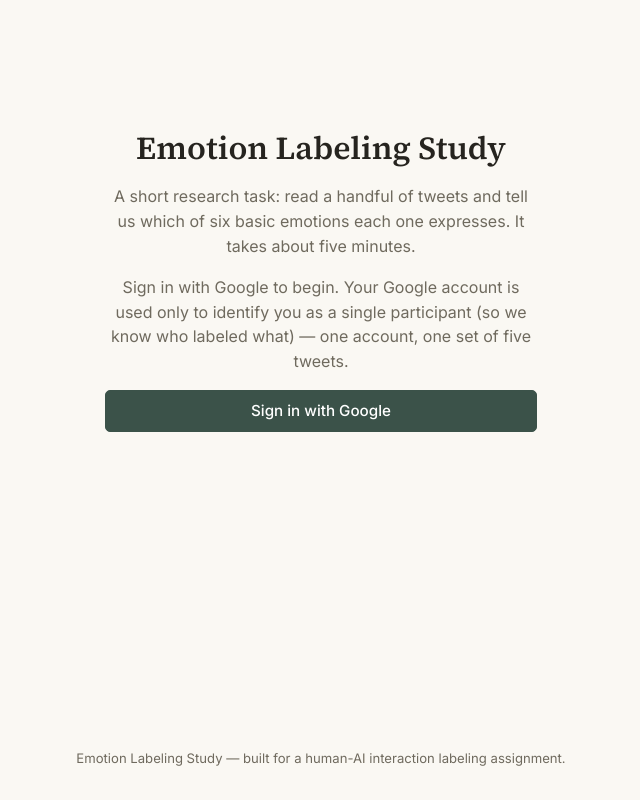
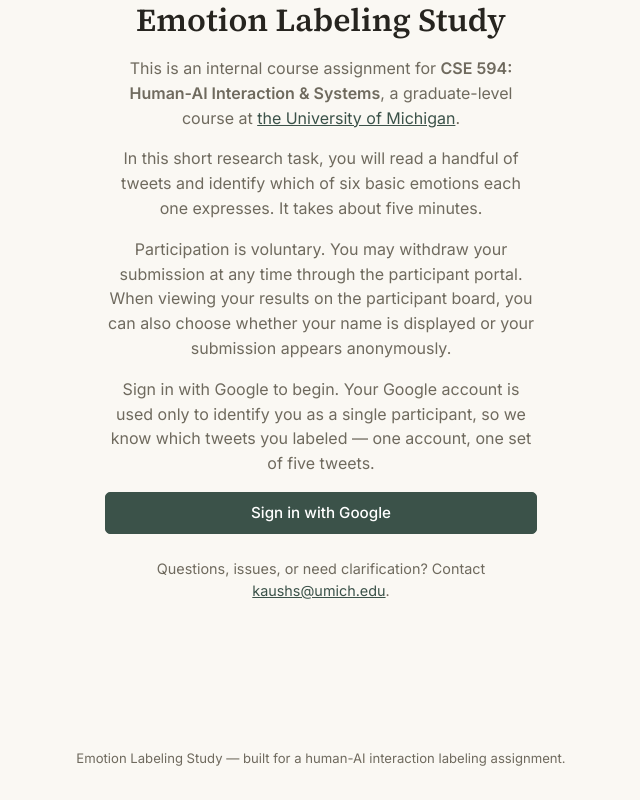
Before and after one commit to khs14/Emotion-Labeling-HAI-A1-2, a React (Vite) app: page / in a window 1280 px wide. Shown: the whole page, without its empty margins (319-959 px from the left). Built offline with nearby package versions, Linux system fonts and the light colour scheme; no server answers.

Commit message:
updating login page

```diff
--- a/src/pages/LoginPage.jsx
+++ b/src/pages/LoginPage.jsx
@@ -11,23 +11,68 @@ export default function LoginPage() {
       </div>
     );
   }
+
   if (currentUser) return <Navigate to="/instructions" replace />;
 
   return (
     <div className="center-page">
-      <div className="container" style={{ maxWidth: 480, paddingTop: 0, paddingBottom: 0 }}>
+      <div
+        className="container"
+        style={{ maxWidth: 480, paddingTop: 0, paddingBottom: 0 }}
+      >
         <h1>Emotion Labeling Study</h1>
+
         <p className="muted">
-          A short research task: read a handful of tweets and tell us which of six basic
-          emotions each one expresses. It takes about five minutes.
+          This is an internal course assignment for{' '}
+          <strong>CSE 594: Human-AI Interaction &amp; Systems</strong>, a
+          graduate-level course at{' '}
+          <a
+            href="https://cse.engin.umich.edu/"
+            target="_blank"
+            rel="noopener noreferrer"
+          >
+            the University of Michigan
+          </a>
+          .
         </p>
+
         <p className="muted">
-          Sign in with Google to begin. Your Google account is used only to identify you as a
-          single participant (so we know who labeled what) — one account, one set of five tweets.
+          In this short research task, you will read a handful of tweets and
+          identify which of six basic emotions each one expresses. It takes
+          about five minutes.
         </p>
-        <button className="btn btn-primary btn-block" onClick={signInWithGoogle}>
+
+        <p className="muted">
+          Participation is voluntary. You may withdraw your submission at any
+          time through the participant portal. When viewing your results on the
+          participant board, you can also choose whether your name is displayed
+          or your submission appears anonymously.
+        </p>
+
+        <p className="muted">
+          Sign in with Google to begin. Your Google account is used only to
+          identify you as a single participant, so we know which tweets you
+          labeled — one account, one set of five tweets.
+        </p>
+
+        <button
+          className="btn btn-primary btn-block"
+          onClick={signInWithGoogle}
+        >
           Sign in with Google
         </button>
+
+        <p
+          className="muted"
+          style={{
+            marginTop: 24,
+            fontSize: '0.9rem',
+            textAlign: 'center',
+          }}
+        >
+          Questions, issues, or need clarification? Contact{' '}
+          <a href="mailto:kaushs@umich.edu">kaushs@umich.edu</a>.
+        </p>
       </div>
     </div>
   );
```
